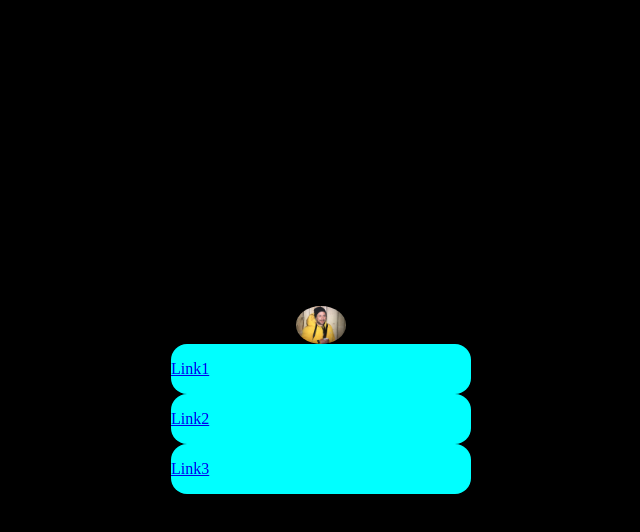
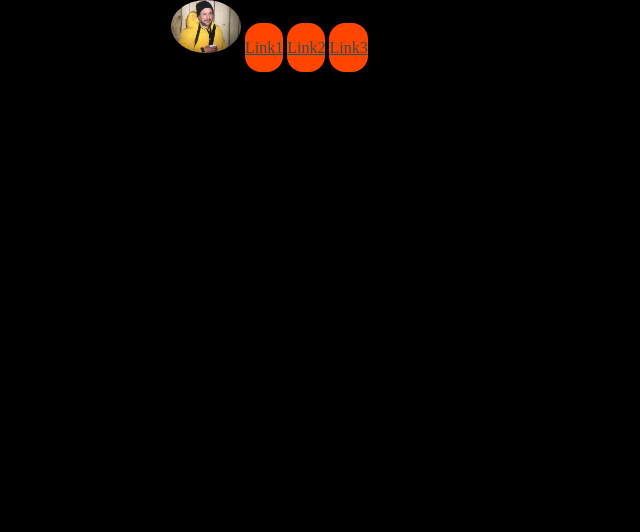
Before and after one commit to sennmeister/quicklinks, a plain HTML site: page index.html in a window 1280 px wide. Shown: the whole page, without its empty margins (319-959 px from the left). Drawn offline with Linux system fonts and the light colour scheme.

Commit message:
chng in column, colors

```diff
--- a/assets/css/style.css
+++ b/assets/css/style.css
@@ -15,22 +15,23 @@ body {
 .main {
     height: 100vh;
     width: 300px;
-    display: flex;
-    flex-direction: column;
+    display: column;
     justify-content: center;
     align-items: center;
 
 }
 
 .main img {
-    width: 50px;
+    width: 70px;
     border-radius: 50% 50%;
 
 }
 
 .main a {
     width: 100%;
-    background-color: aqua;
+    background-color: orangered;
+    color: darkslategrey;
     padding: 1rem 0;
     border-radius: 1rem;
+    cursor: pointer;
 }
```
